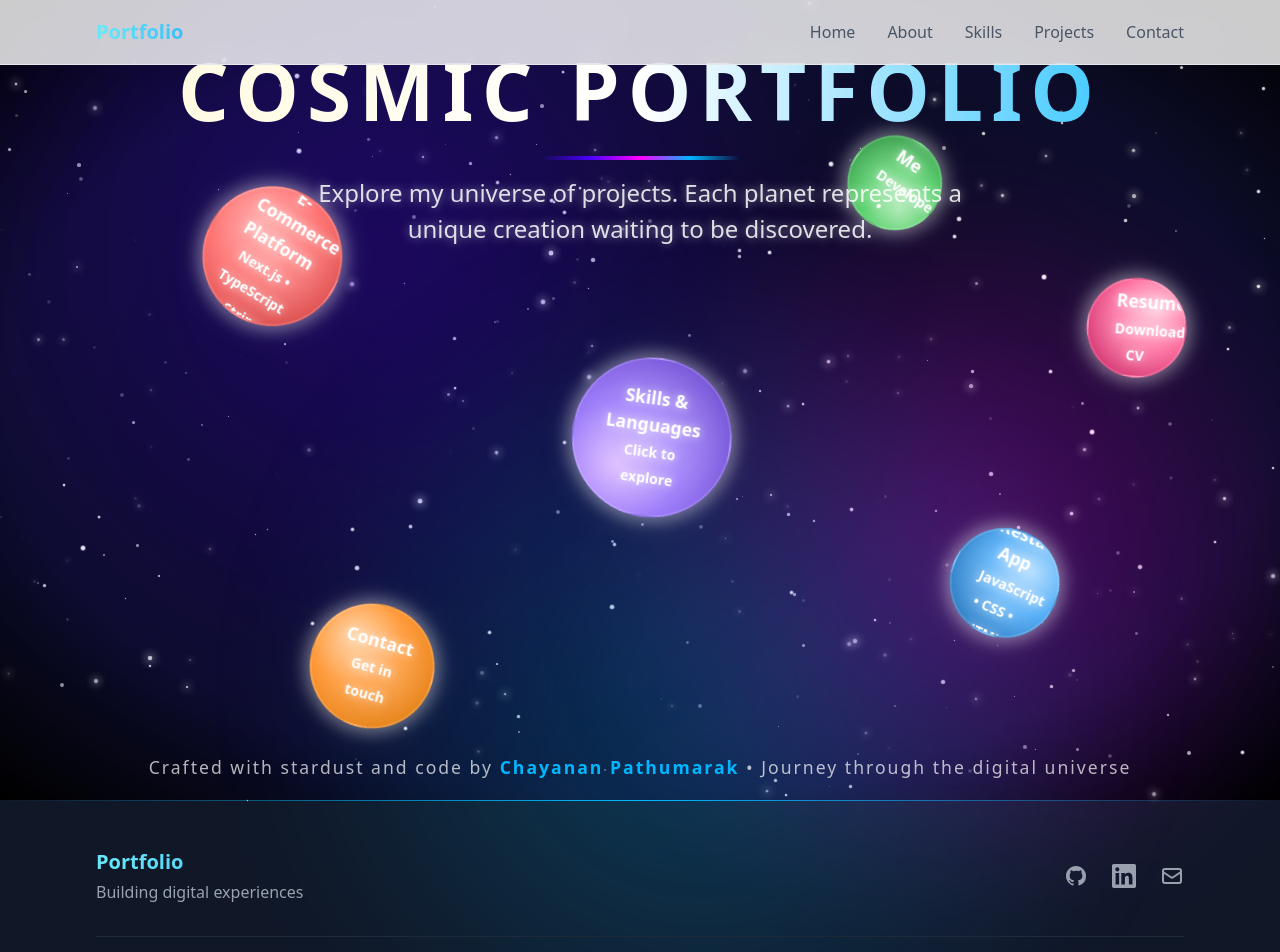
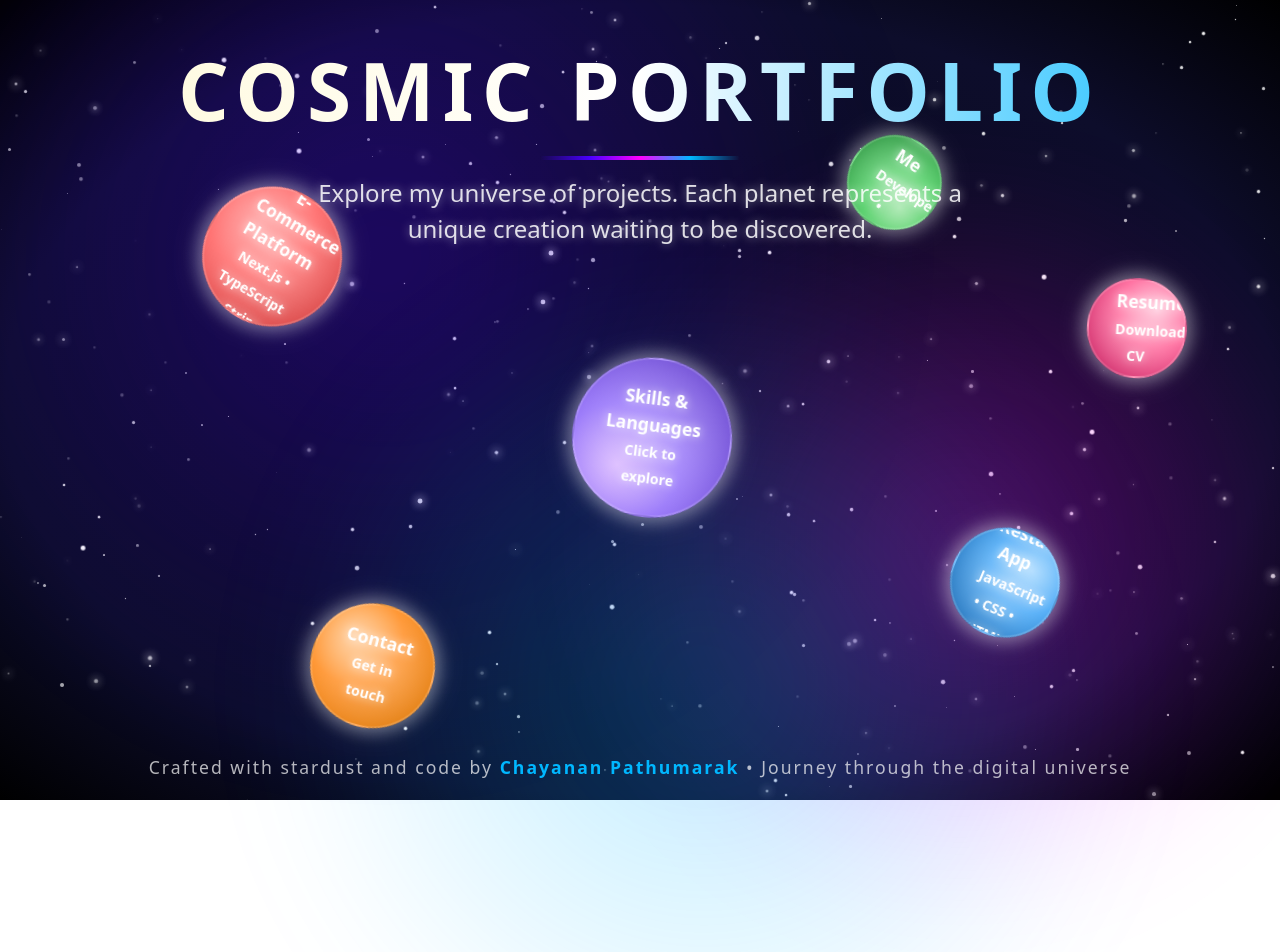
Before and after one commit to Chayananz/wave.portfolio, a Next.js app: page / in a window 1280 px wide. Shown: the top 952 px of the page. After the commit the page ends 800 px from the top, so only its background shows below. Built offline with nearby package versions, Linux system fonts and the light colour scheme.

Commit message:
planet skill req2

```diff
--- a/src/app/layout.tsx
+++ b/src/app/layout.tsx
@@ -2,8 +2,6 @@ import type { Metadata } from "next";
 import { Inter } from "next/font/google";
 import { Analytics } from "@vercel/analytics/next";
 import "./globals.css";
-import Header from "@/components/Header";
-import Footer from "@/components/Footer";
 
 const inter = Inter({
   variable: "--font-inter",
@@ -40,9 +38,7 @@ export default function RootLayout({
   return (
     <html lang="en">
       <body className={`${inter.variable} antialiased`}>
-        <Header />
         <main>{children}</main>
-        <Footer />
         <Analytics />
       </body>
     </html>
```
